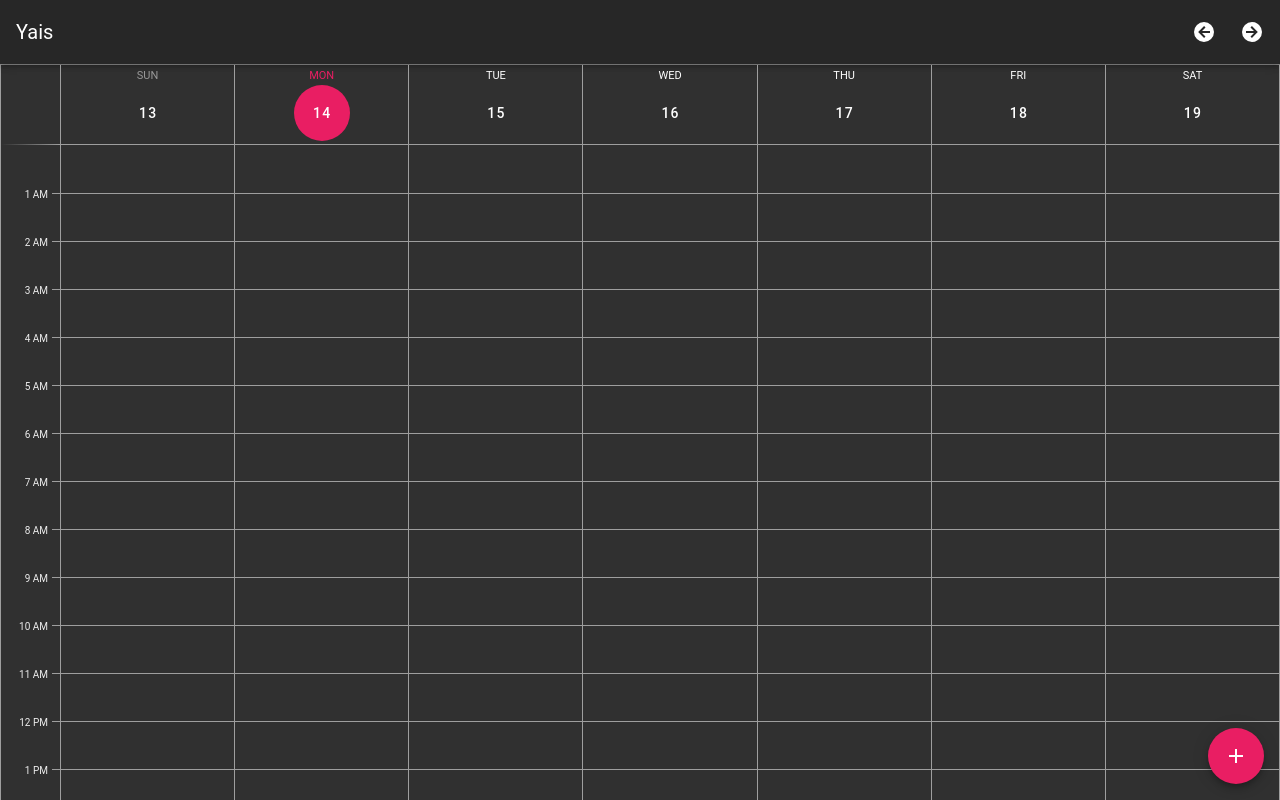
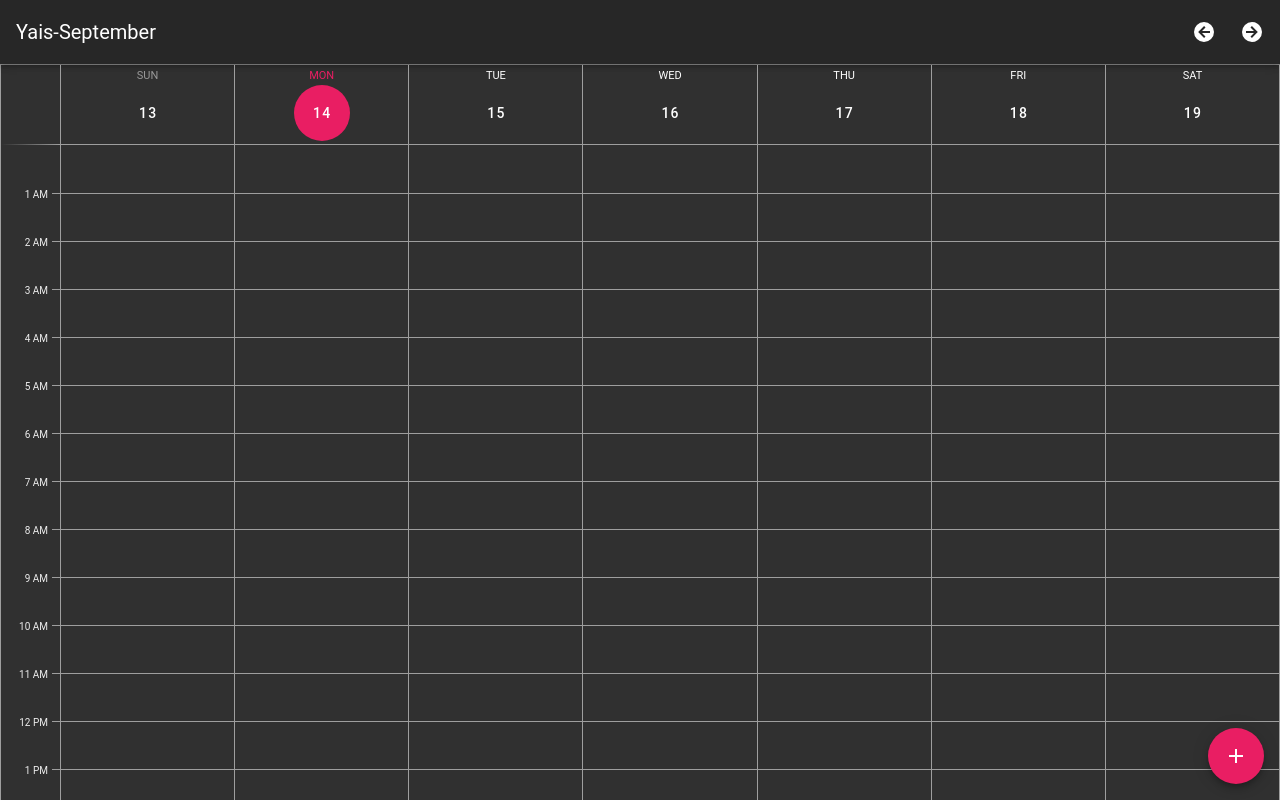
Before and after one commit to richardjimenezyolo/Yais, a Vue app: page / in a window 1280 px wide. Shown: the top 800 px of the page. Built offline with nearby package versions, Linux system fonts and the light colour scheme; no server answers; the database is empty; sample sign-in values are in the browser's storage; the HTML template or start-up script is replaced by a standard one.

Commit message:
visual clue in Home.vue when month is changed

```diff
--- a/src/views/Home.vue
+++ b/src/views/Home.vue
@@ -1,7 +1,9 @@
 <template>
     <div>
     	<v-toolbar dark>
-    		<v-toolbar-title>Yais</v-toolbar-title>
+    		<v-toolbar-title>
+    			Yais-{{ month }}
+    		</v-toolbar-title>
 
     		<v-spacer></v-spacer>
 
@@ -40,7 +42,7 @@
 	import { db, auth } from '../firebase.js';
 	import moment from 'moment';
 
-	window.moment = moment
+	moment.locale('es')
 
 	export default {
 		created() {
@@ -62,13 +64,16 @@
 			})
 
 			this.today = moment().format("YYYY-MM-DD")
+			this.month = moment().format("MMMM")
 		},
 		methods: {
 			move_fwd() {
-				this.today = moment(this.today).add(7, 'days').format("YYYY-MM-DD")
+				this.today = moment(this.today).add(7, 'days').format("YYYY-MM-DD");
+				this.month = moment(this.today).format("MMMM");
 			},
 			move_bck() {
-				this.today = moment(this.today).subtract(7, 'days').format("YYYY-MM-DD")
+				this.today = moment(this.today).subtract(7, 'days').format("YYYY-MM-DD");
+				this.month = moment(this.today).format("MMMM");
 			},
 			goToEvent({ event }) {
 				console.log(event)
@@ -81,7 +86,8 @@
 				backIcon: mdiArrowLeftCircle,
 				plusIcon: mdiPlus,
 				fwdIcon: mdiArrowRightCircle,
-				events: []
+				events: [],
+				month: ''
 			}
 		}
 	}
--- a/src/views/Read.vue
+++ b/src/views/Read.vue
@@ -30,13 +30,13 @@
 
 			<v-card dark class="my-9">
 				<v-card-text>
-					Entrada: <p>{{ cita.start }}</p>
+					Entrada: <p>{{ start }}</p>
 				</v-card-text>
 			</v-card>
 
 			<v-card dark class="my-9">
 				<v-card-text>
-					Salida: <p>{{ cita.end }}</p>
+					Salida: <p>{{ end }}</p>
 				</v-card-text>
 			</v-card>
 
@@ -48,6 +48,7 @@
 <script>
 	import { mdiArrowLeft } from '@mdi/js';
 	import { db } from '../firebase.js';
+	import moment from 'moment';
 
 	export default {
 		created() {
@@ -56,13 +57,17 @@
 			this.id = this.$route.params.id
 
 			db.collection('citas').doc(this.id).onSnapshot(doc => {
-				this.cita = doc.data()
+				this.cita 	=	doc.data()
+				this.start 	=	moment(this.cita.start).format("DD-MM-YYYY")
+				this.end   	=	moment(this.cita.end).format("DD-MM-YYYY")
 			})
 		},
 		data: _ => ({
 			id: '',
 			cita: '',
-			backIcon: mdiArrowLeft
+			backIcon: mdiArrowLeft,
+			start: '',
+			end: ''
 		})
 	}
 </script>
```
Also changed, not shown: package.json (+8 -2 lines), 1 other file (tests, documents, lock files or other folders).
